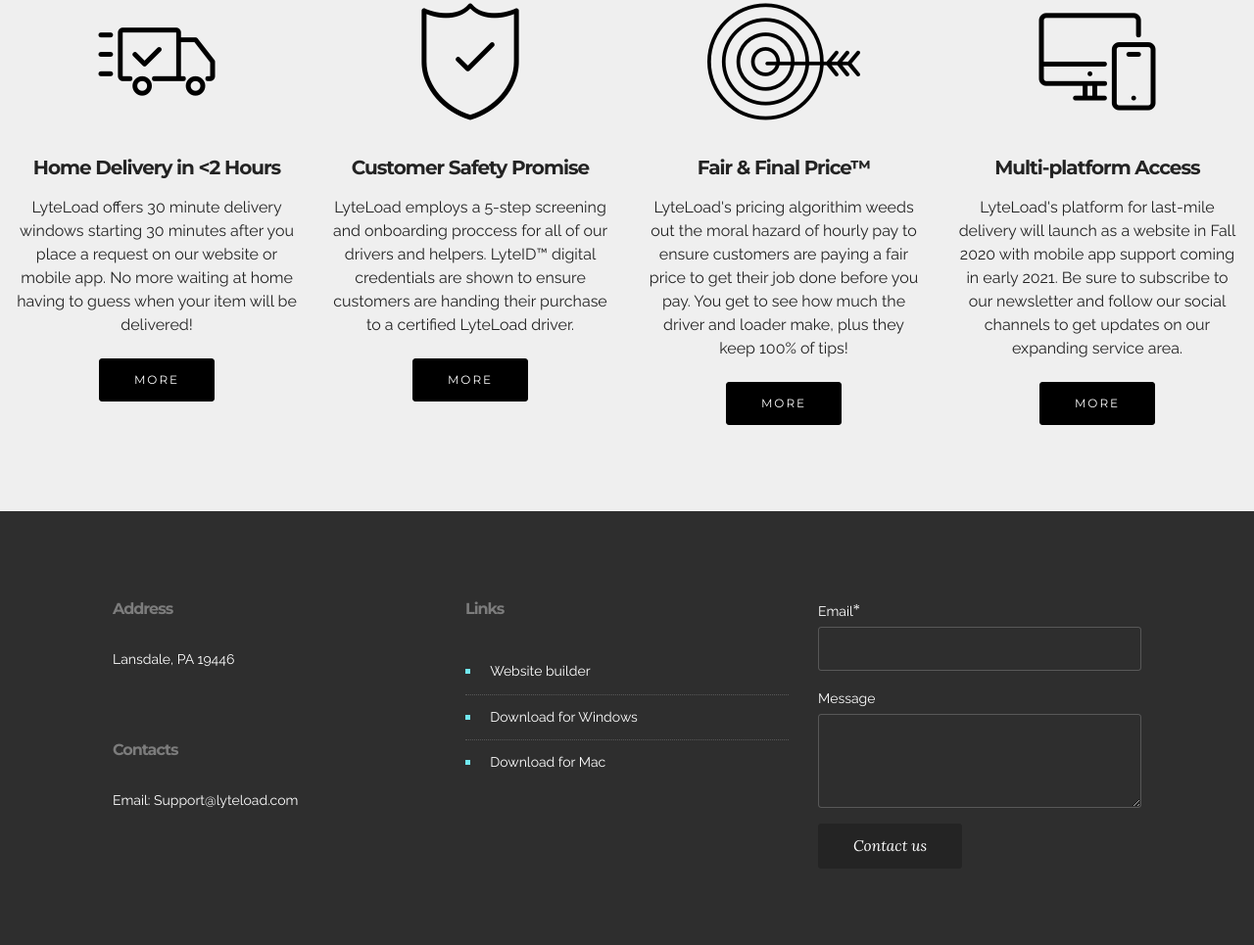
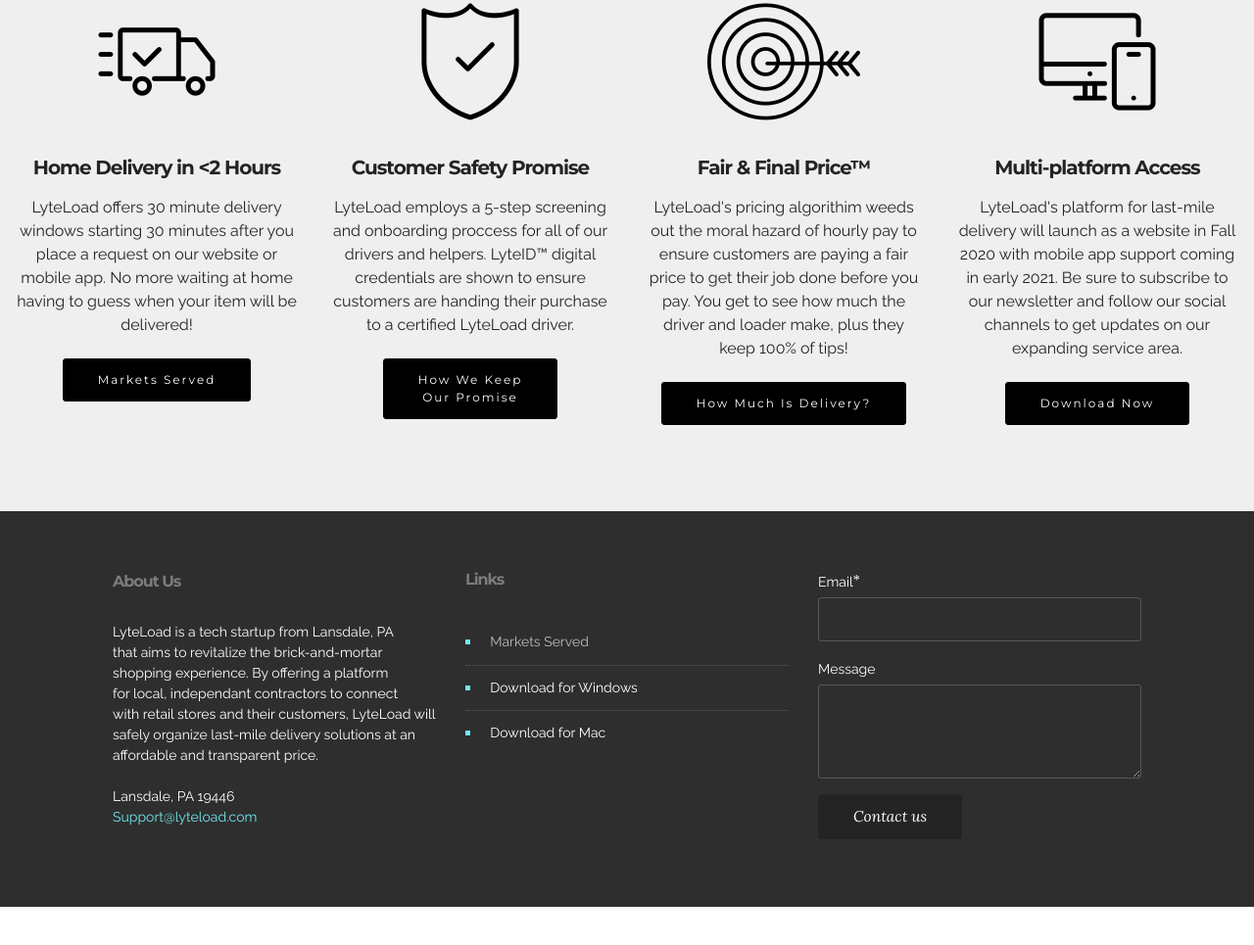
Before and after one commit to plaurens3/lyteload, a plain HTML site: page home.html in a window 1280 px wide. Shown: the part 901-1866 px from the top of the page at 98% size. After the commit the page ends 1827 px from the top, so only its background shows below. Drawn offline with Linux system fonts and the light colour scheme; files whose address does not match are found by name.

Commit message:
create github pages

```diff
--- a/assets/mobirise/css/mbr-additional.css
+++ b/assets/mobirise/css/mbr-additional.css
@@ -524,3 +524,7 @@ section.form .container {
   font-size: 60px;
   color: #ffffff;
 }
+#contacts4-3 .mbr-contacts p {
+  text-align: left;
+  color: #ffffff;
+}
--- a/home.html
+++ b/home.html
@@ -60,7 +60,7 @@
 
 </section>
 
-<section class="engine"><a href="https://mobirise.info/w">html5 templates</a></section><section class="mbr-section mbr-section-hero mbr-section-full mbr-section-with-arrow mbr-parallax-background mbr-after-navbar" id="header1-1" data-rv-view="2" style="background-image: url(assets/images/2-5-1900x1000.jpg);">
+<section class="engine"><a href="https://mobirise.info/c">free site builder</a></section><section class="mbr-section mbr-section-hero mbr-section-full mbr-section-with-arrow mbr-parallax-background mbr-after-navbar" id="header1-1" data-rv-view="2" style="background-image: url(assets/images/2-5-1900x1000.jpg);">
 
     <div class="mbr-overlay" style="opacity: 0.5; background-color: rgb(0, 0, 0);"></div>
 
@@ -95,7 +95,7 @@
                     <h4 class="card-title">Home Delivery in &lt;2 Hours</h4>
 
                     <p class="card-text">LyteLoad offers 30 minute delivery windows starting 30 minutes after you place a request on our website or mobile app. No more waiting at home having to guess when your item will be delivered!</p>
-                    <div class="card-btn"><a href="https://mobirise.com" class="btn btn-info">MORE</a></div>
+                    <div class="card-btn"><a href="https://mobirise.com" class="btn btn-info">Markets Served</a></div>
                     </div>
                 </div>
             </div>
@@ -108,7 +108,7 @@
                         <h4 class="card-title">Customer Safety Promise<br></h4>
 
                         <p class="card-text">LyteLoad employs a 5-step screening and onboarding proccess for all of our drivers and helpers. LyteID™ digital credentials are shown to ensure customers are handing their purchase to a certified LyteLoad driver.</p>
-                        <div class="card-btn"><a href="https://mobirise.com" class="btn btn-info">MORE</a></div>
+                        <div class="card-btn"><a href="https://mobirise.com" class="btn btn-info">How We Keep <br>Our Promise</a></div>
                     </div>
                 </div>
             </div>
@@ -121,7 +121,7 @@
                         <h4 class="card-title">Fair &amp; Final Price™</h4>
 
                         <p class="card-text">LyteLoad's pricing algorithim weeds out the moral hazard of hourly pay to ensure customers are paying a fair price to get their job done before you pay. You get to see how much the driver and loader make, plus they <br>keep 100% of tips!</p>
-                        <div class="card-btn"><a href="https://mobirise.com" class="btn btn-info">MORE</a></div>
+                        <div class="card-btn"><a href="https://mobirise.com" class="btn btn-info">How Much Is Delivery?</a></div>
                     </div>
                 </div>
             </div>
@@ -134,7 +134,7 @@
                         <h4 class="card-title">Multi-platform Access</h4>
 
                         <p class="card-text">LyteLoad's platform for last-mile delivery will launch as a website in Fall 2020 with mobile app support coming in early 2021. Be sure to subscribe to our newsletter and follow our social channels to get updates on our expanding service area.</p>
-                        <div class="card-btn"><a href="https://mobirise.com" class="btn btn-info">MORE</a></div>
+                        <div class="card-btn"><a href="https://mobirise.com" class="btn btn-info">Download Now</a></div>
                     </div>
                 </div>
             </div>
@@ -144,18 +144,16 @@
     </div>
 </section>
 
-<section class="mbr-footer footer4 mbr-section mbr-section-md-padding" id="contacts4-3" data-rv-view="8" style="background-color: rgb(46, 46, 46); padding-top: 90px; padding-bottom: 90px;">
+<section class="mbr-footer footer4 mbr-section mbr-section-md-padding" id="contacts4-3" data-rv-view="8" style="background-color: rgb(46, 46, 46); padding-top: 60px; padding-bottom: 60px;">
 
     <div class="container">
         <div class="mbr-contacts row">
             <div class="col-sm-8">
                 <div class="row">
                     <div class="col-sm-6">
-                        <p><strong>Address</strong><br><strong><br></strong>Lansdale, PA 19446<br><br><br>
-<strong>Contacts</strong><br>
-Email: Support@lyteload.com<br></p>
+                        <p><font color="#7c7c7c" face="Montserrat, sans-serif"><span style="font-size: 16px; letter-spacing: -1px;"><strong>About Us</strong></span></font><br>LyteLoad is a tech startup from Lansdale, PA<br>that aims to revitalize the brick-and-mortar<br>shopping experience. By offering a platform<br>for local, independant contractors to connect <br>with retail stores and their customers, LyteLoad will safely organize last-mile delivery solutions at an affordable and transparent price.<br><br>Lansdale, PA 19446<br><a href="mailto:Support@lyteload.com">Support@lyteload.com</a><br><br></p>
                     </div>
-                    <div class="col-sm-6"><p class="mbr-contacts__text"><strong>Links</strong></p><ul class="mbr-contacts__list"><li><a class="text-white" href="https://mobirise.com/">Website builder</a></li><li><a class="text-white" href="https://mobirise.com/mobirise-free-win.zip">Download for Windows</a></li><li><a class="text-white" href="https://mobirise.com/mobirise-free-mac.zip">Download for Mac</a></li></ul></div>
+                    <div class="col-sm-6"><p class="mbr-contacts__text"><strong>Links</strong></p><ul class="mbr-contacts__list"><li>Markets Served</li><li><a class="text-white" href="https://mobirise.com/mobirise-free-win.zip">Download for Windows</a></li><li><a class="text-white" href="https://mobirise.com/mobirise-free-mac.zip">Download for Mac</a></li></ul></div>
                 </div>
             </div>
             <div class="col-sm-4" data-form-type="formoid">
@@ -163,7 +161,7 @@ Email: Support@lyteload.com<br></p>
                     <div hidden="" data-form-alert-success="true">Thanks for filling out form!</div>
                 </div>
                 <form action="https://mobirise.com/" method="post" data-form-title="MESSAGE">
-                    <input type="hidden" value="34dLb2z/mkBSSb14FVxYfTUKOqpFI4NHEl+Zu1PvSZDzoryOmRxrTzHhQeqvEBEqeKbEkT/Zqe/E2mSzyUuZRkki1pOxed+ciWwl5C/oKcRmgT/bLt2ZaWy2wedGHZut" data-form-email="true">
+                    <input type="hidden" value="YXmTJVcQqlPaLxOvXAaYkWl5n0tlNvdImBWI1yavf4NKzBw0mnIwxQc1kdmGJKs7kdIVFov4IoKN0jbcg9zn7iZ1Mze9bWnCaSXUJk+MmIxQ2A5dTRlUBaNYrWdmQiAV" data-form-email="true">
 
                     <div class="form-group">
                         <label class="form-control-label" for="contacts4-3-email">Email<span class="form-asterisk">*</span></label>
```
Also changed, not shown: 1 other file.
